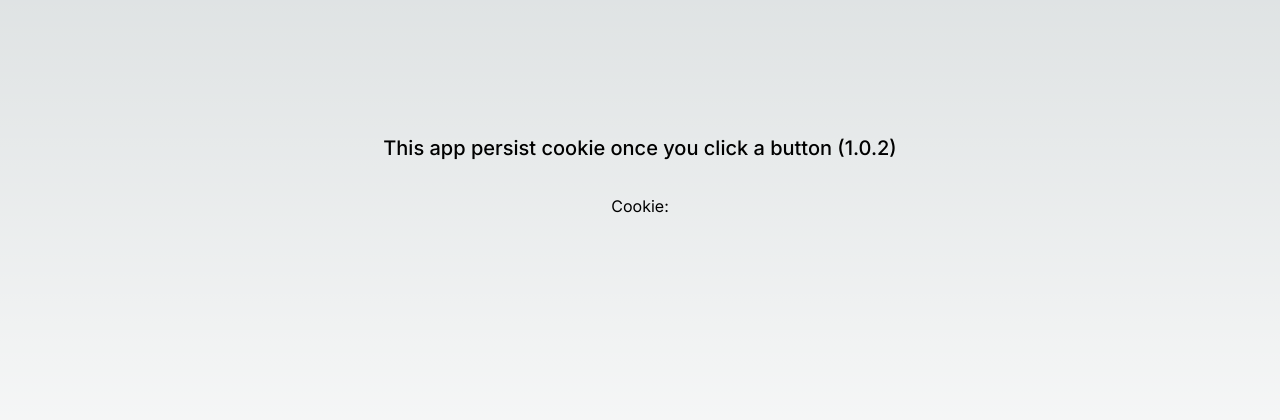
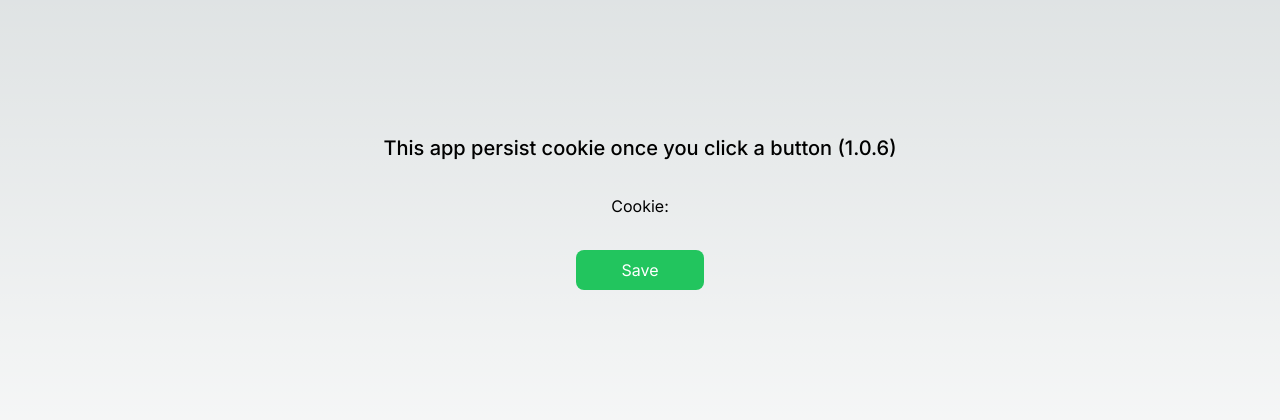
Before and after one commit to Faliszek/cookie-app, a Next.js app: page / in a window 1280 px wide. Shown: the part 184-604 px from the top of the page. Built offline with nearby package versions, Linux system fonts and the light colour scheme.

Commit message:
Remove lax

```diff
--- a/src/app/CookieComponent.tsx
+++ b/src/app/CookieComponent.tsx
@@ -20,7 +20,11 @@ const CookieComponent = () => {
         ? CookiePersistance.NotPersisted
         : CookiePersistance.Persisted;
 
-    Cookies.set(COOKIE_KEY, newValue, { expires: 7, sameSite: "Lax" });
+    Cookies.set(COOKIE_KEY, newValue, {
+      expires: 7,
+      sameSite: "Strict",
+      secure: true,
+    });
     setCookieValue(newValue);
   };
 
@@ -33,14 +37,13 @@ const CookieComponent = () => {
   return (
     <div className="flex flex-col items-center justify-center p-4 min-h-screen gap-8">
       <h1 className="text-center text-xl font-medium">
-        This app persist cookie once you click a button (1.0.2)
+        This app persist cookie once you click a button (1.0.6)
       </h1>
       <div className="font-light">
         <strong>Cookie: </strong> {cookieValue}
       </div>
 
       <div className="min-h-12">
-        {cookieValue ? (
         <button
           onClick={handleButtonClick}
           className={`rounded-lg min-w-32 ${
@@ -51,7 +54,6 @@ const CookieComponent = () => {
         >
           {cookieValue === CookiePersistance.Persisted ? "Remove" : "Save"}
         </button>
-        ) : null}
       </div>
     </div>
   );
```
Lines whose indentation alone changed are shown as unchanged.
